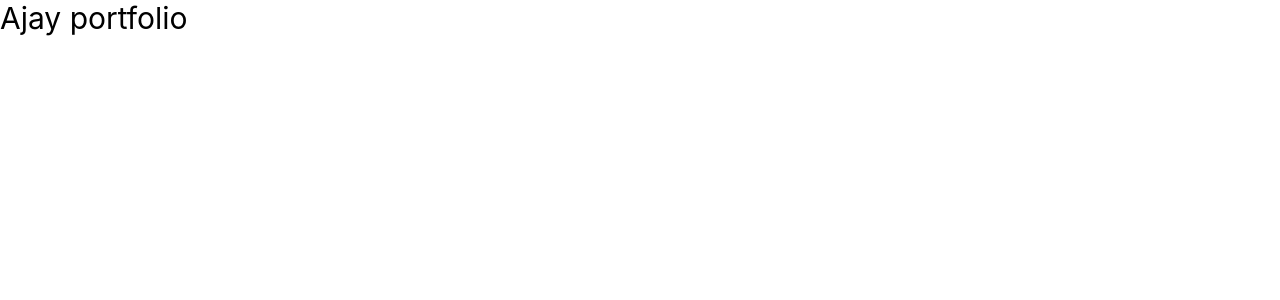
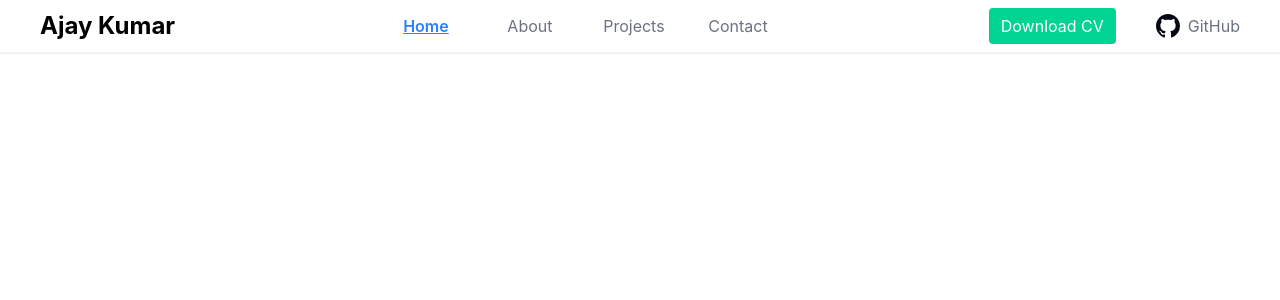
Before and after one commit to ajcodeskills/ajay-dev-portfolio, a React (Vite) app: page / in a window 1280 px wide. Shown: the top 300 px of the page. Built offline with nearby package versions, Linux system fonts and the light colour scheme.

Commit message:
Added nav bar

```diff
--- a/package.json
+++ b/package.json
@@ -23,7 +23,9 @@
     "prettier-plugin-tailwindcss": "0.6.11",
     "react": "19.1.0",
     "react-dom": "19.1.0",
+    "react-icons": "5.5.0",
     "react-router-dom": "7.5.3",
+    "tailwind-merge": "3.2.0",
     "tailwindcss": "4.1.5"
   },
   "devDependencies": {
@@ -41,6 +43,7 @@
     "typescript": "5.8.3",
     "typescript-eslint": "^8.32.0",
     "vite": "6.3.5",
-    "vite-plugin-eslint": "^1.8.1"
+    "vite-plugin-eslint": "^1.8.1",
+    "vite-tsconfig-paths": "^5.1.4"
   }
 }
--- a/src/App.tsx
+++ b/src/App.tsx
@@ -1,5 +1,7 @@
+import Root from './Pages/Root';
+import './index.css';
 const App = () => {
-  return <div className="text-3xl">Ajay portfolio</div>;
+  return <Root />;
 };
 
 export default App;
--- /dev/null
+++ b/src/Pages/Root.tsx
@@ -0,0 +1,13 @@
+import { Route, Routes } from 'react-router-dom';
+
+import Home from 'components/Home';
+
+const Root = () => {
+  return (
+    <Routes>
+      <Route path="/" element={<Home />} />
+    </Routes>
+  );
+};
+
+export default Root;
--- /dev/null
+++ b/src/components/Home/index.tsx
@@ -0,0 +1,19 @@
+import { useState } from 'react';
+
+import NavBar from 'components/NavBar';
+import { TSelectedNavItem } from 'types/home.type';
+
+const Home = () => {
+  const [selectedNavItem, setSelectedNavItem] =
+    useState<TSelectedNavItem>('home');
+  return (
+    <div className="flex h-screen w-full flex-col overflow-hidden">
+      <NavBar
+        selectedNavItem={selectedNavItem}
+        handleNavClick={setSelectedNavItem}
+      />
+    </div>
+  );
+};
+
+export default Home;
--- /dev/null
+++ b/src/components/NavBar/index.tsx
@@ -0,0 +1,50 @@
+import { twMerge } from 'tailwind-merge';
+
+import { NAV_BAR } from 'constants/home.constants';
+import { GitHubIcon } from 'components/shared/Icons';
+import { TSelectedNavItem } from 'types/home.type';
+
+type TNavBarProps = {
+  selectedNavItem: TSelectedNavItem;
+  handleNavClick: (item: TSelectedNavItem) => void;
+};
+const NavBar = ({ selectedNavItem, handleNavClick }: TNavBarProps) => {
+  return (
+    <div className="flex items-center justify-between px-10 py-2 shadow shadow-gray-200">
+      <div className="flex items-center gap-4">
+        <h1 className="text-2xl font-bold">Ajay Kumar</h1>
+      </div>
+      <div className="flex items-center gap-10">
+        {NAV_BAR.map((item, index) => (
+          <button
+            className="block w-16 cursor-pointer border-none"
+            onClick={() => handleNavClick(item.id)}
+          >
+            <p
+              key={`nav-item-${index}`}
+              className={twMerge(
+                'text-base leading-7 hover:text-lg hover:font-semibold',
+                selectedNavItem === item.id
+                  ? 'font-semibold text-blue-500 underline'
+                  : 'text-gray-500',
+              )}
+            >
+              {item.title}
+            </p>
+          </button>
+        ))}
+      </div>
+      <div className="flex items-center gap-10">
+        <button className="cursor-pointer rounded-sm border-none bg-emerald-400 px-3 py-1.5 text-white hover:bg-emerald-500">
+          Download CV
+        </button>
+        <div className="flex cursor-pointer items-center gap-2">
+          <GitHubIcon className="h-6 w-6 fill-gray-950" />
+          <p className="text-gray-500">GitHub</p>
+        </div>
+      </div>
+    </div>
+  );
+};
+
+export default NavBar;
--- /dev/null
+++ b/src/components/shared/Icons/index.ts
@@ -0,0 +1,3 @@
+import { BsGithub } from 'react-icons/bs';
+
+export { BsGithub as GitHubIcon };
--- /dev/null
+++ b/src/constants/home.constants.ts
@@ -0,0 +1,18 @@
+export const NAV_BAR = [
+  {
+    id: 'home',
+    title: 'Home',
+  },
+  {
+    id: 'about',
+    title: 'About',
+  },
+  {
+    id: 'project',
+    title: 'Projects',
+  },
+  {
+    id: 'contact',
+    title: 'Contact',
+  },
+] as const;
--- /dev/null
+++ b/src/types/home.type.ts
@@ -0,0 +1 @@
+export type TSelectedNavItem = 'home' | 'about' | 'project' | 'contact';
--- a/vite.config.ts
+++ b/vite.config.ts
@@ -1,7 +1,8 @@
 import tailwindcss from '@tailwindcss/vite';
 import react from '@vitejs/plugin-react';
 import { defineConfig } from 'vite';
+import tsconfigPaths from 'vite-tsconfig-paths';
 // https://vite.dev/config/
 export default defineConfig({
-  plugins: [react(), tailwindcss()],
+  plugins: [react(), tailwindcss(), tsconfigPaths()],
 });
```
Also changed, not shown: 1 other file (tests, documents, lock files or other folders).
